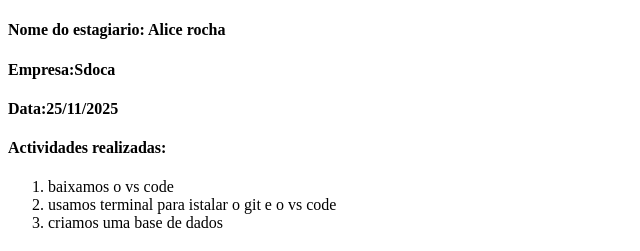
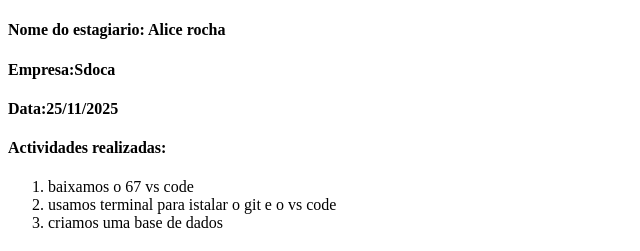
Before and after one commit to alicepaula507/meu-projecto, a plain HTML site: page index.html in a window 1280 px wide. Shown: the top 251 px of the page, 0-640 px from the left. Drawn offline with Linux system fonts and the light colour scheme.

```diff
--- a/index.html
+++ b/index.html
@@ -17,7 +17,7 @@
 <p>
 
     <ol>
-        <li>baixamos o  vs code</li>
+        <li>baixamos o 67 vs code</li>
         <li>usamos terminal para istalar o git e o vs code</li>
         <li>criamos uma base de dados</li>
     </ol>
```
